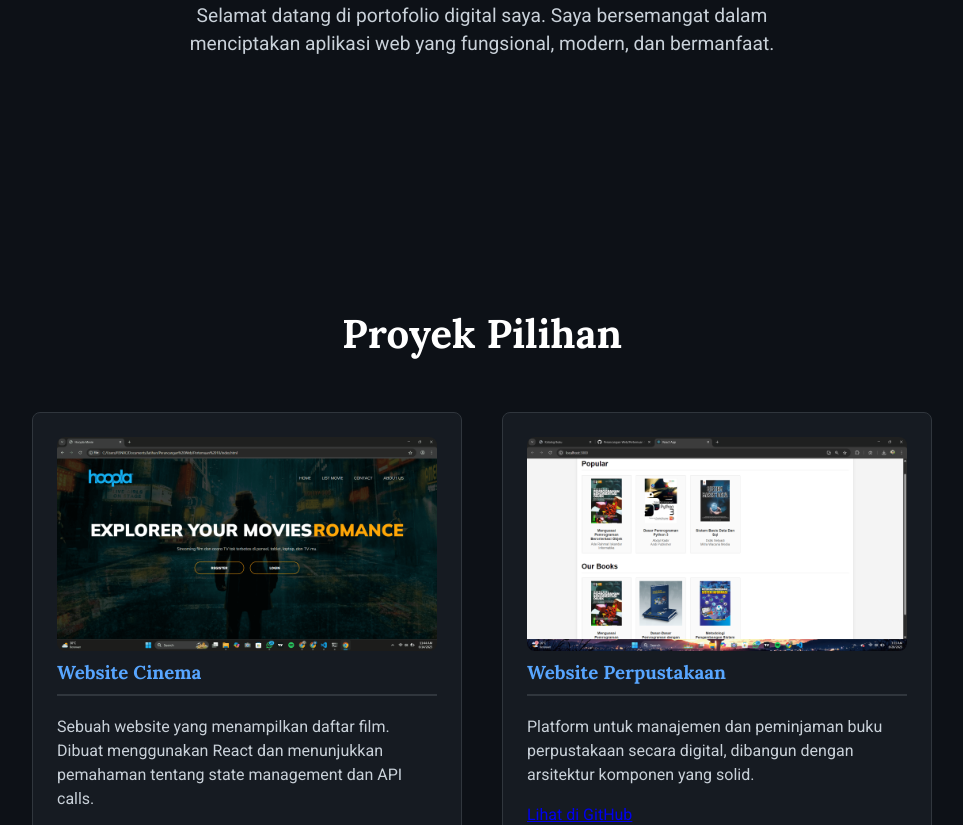
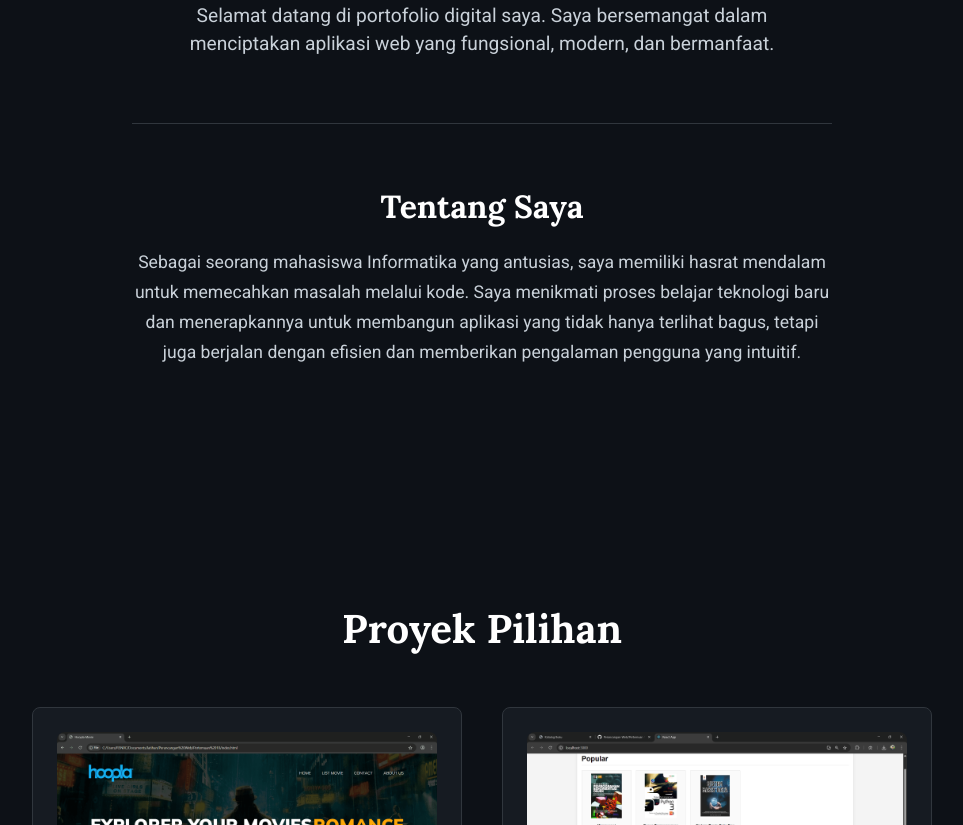
Before and after one commit to mhdhkl7/my-portofolio, a React (Vite) app: page / in a window 1280 px wide. Shown: the part 640-1465 px from the top of the page, without its empty margins (158-1121 px from the left). Built offline with nearby package versions, Linux system fonts and the light colour scheme.

Commit message:
Initial commit: update Home.jsx

```diff
--- a/src/App.css
+++ b/src/App.css
@@ -297,3 +297,25 @@ body {
     gap: 1.5rem;
   }
 }
+
+/* Tambahkan ini di paling bawah App.css, sebelum @media queries */
+
+.about-me-section {
+  max-width: 700px; /* Batasi lebar teks agar mudah dibaca */
+  margin: 4rem auto 0 auto; /* Beri jarak dari atas dan pusatkan */
+  text-align: center;
+  border-top: 1px solid var(--border-color);
+  padding-top: 2rem;
+}
+
+.about-me-section h2 {
+  font-family: var(--font-heading);
+  color: var(--header-text-color);
+  font-size: 2rem;
+  margin-bottom: 1rem;
+}
+
+.about-me-section p {
+  font-size: 1.1rem;
+  line-height: 1.7;
+}
--- a/src/components/Home.jsx
+++ b/src/components/Home.jsx
@@ -29,6 +29,14 @@ const Home = () => {
         <p className="home-subtitle">
           Selamat datang di portofolio digital saya. Saya bersemangat dalam menciptakan aplikasi web yang fungsional, modern, dan bermanfaat.
         </p>
+
+        {/* BAGIAN TENTANG SAYA DITAMBAHKAN DI SINI */}
+        <div className="about-me-section">
+          <h2>Tentang Saya</h2>
+          <p>
+            Sebagai seorang mahasiswa Informatika yang antusias, saya memiliki hasrat mendalam untuk memecahkan masalah melalui kode. Saya menikmati proses belajar teknologi baru dan menerapkannya untuk membangun aplikasi yang tidak hanya terlihat bagus, tetapi juga berjalan dengan efisien dan memberikan pengalaman pengguna yang intuitif.
+          </p>
+        </div>
       </div>
     </section>
   );
```
